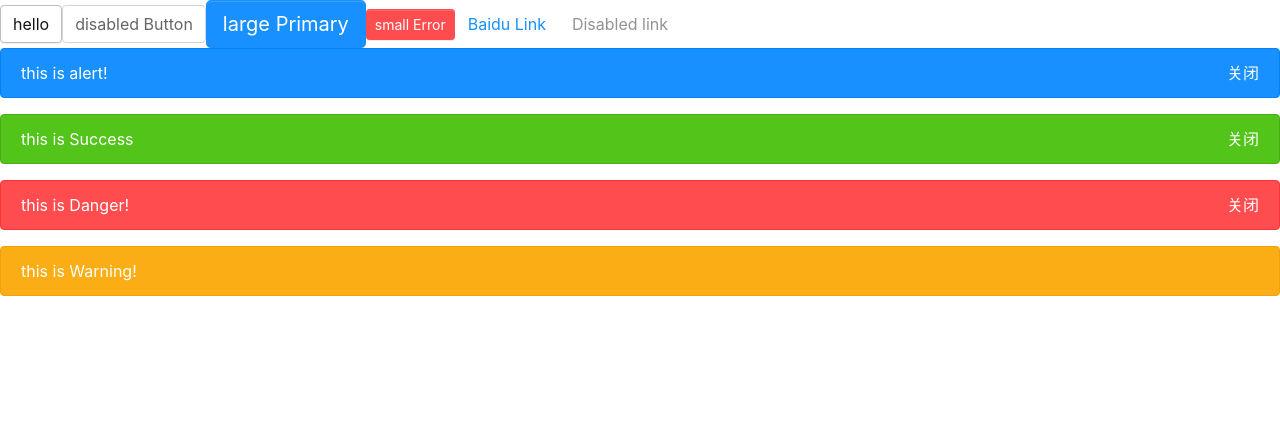
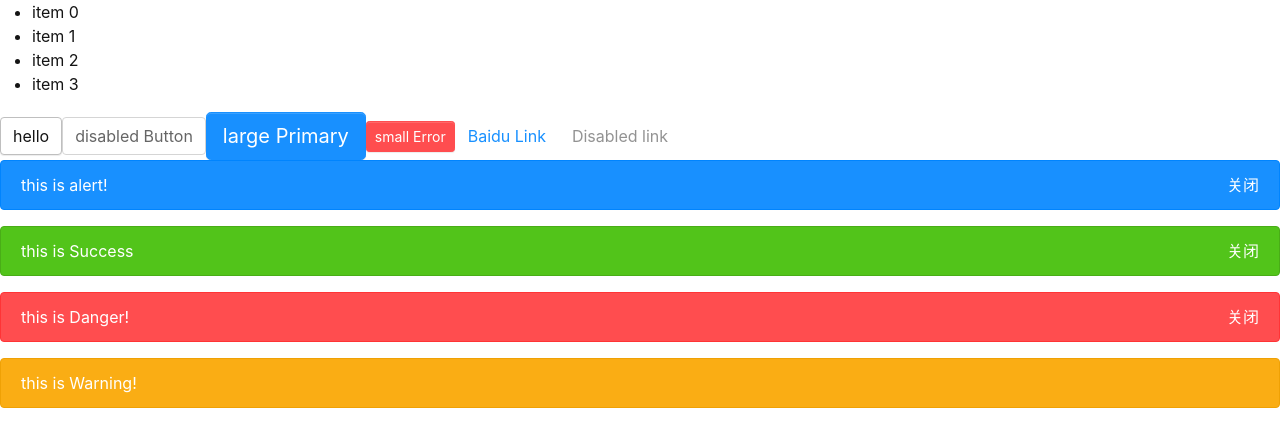
Before and after one commit to careful-sheep/viking-components, a React (Create React App) app: page / in a window 1280 px wide. Shown: the top 446 px of the page. Built offline with nearby package versions, Linux system fonts and the light colour scheme.

Commit message:
menuItem组件逻辑开发完毕

```diff
--- a/src/App.tsx
+++ b/src/App.tsx
@@ -1,11 +1,26 @@
 import React from 'react';
 import Button, { ButtonType, ButtonSize } from './components/button/Button';
 import Alert from './components/alert/Alert';
+import Menu from './components/menu/Menu';
+import MenuItem from './components/menu/MenuItem';
 
 const App: React.FC = () => {
     return (
         <div className="App">
             <header className="App-header">
+                <Menu
+                    defaultIndex={0}
+                    onSelect={index => {
+                        alert(index);
+                    }}
+                >
+                    <MenuItem index={0}>item 0</MenuItem>
+                    <MenuItem index={1} disabled>
+                        item 1
+                    </MenuItem>
+                    <MenuItem index={2}>item 2</MenuItem>
+                    <MenuItem index={3}>item 3</MenuItem>
+                </Menu>
                 <Button onClick={() => console.log('button Onclick')} className="allen-viking-button">
                     hello
                 </Button>
--- a/src/components/menu/Menu.tsx
+++ b/src/components/menu/Menu.tsx
@@ -1,26 +1,44 @@
-import React from 'react';
+import React, { useState, createContext } from 'react';
 import classNames from 'classnames';
 
 type menuMode = 'horizontal' | 'vertical';
-
+type SelectCallback = (selectIndex: number) => void;
 export interface IMenuProps {
-    defaultIndex?: number;
+    defaultIndex: number;
     className?: string;
     mode?: menuMode;
     style?: React.CSSProperties;
-    onSelect?: (selectIndex: number) => void;
+    onSelect?: SelectCallback;
 }
 
+interface IMenuContext {
+    index: number;
+    onSelect?: SelectCallback;
+}
+
+export const MenuContext = createContext<IMenuContext>({ index: 0 });
 const Menu: React.FC<IMenuProps> = props => {
     const { defaultIndex, className, mode, style, onSelect, children } = props;
+    const [currentActive, setCurrentActive] = useState<number>(defaultIndex);
 
     const classes = classNames('viking-menu', className, {
         'menu-vertical': mode === 'vertical'
     });
 
+    const handleClick = (index: number) => {
+        setCurrentActive(index);
+        if (onSelect) {
+            onSelect(index);
+        }
+    };
+
+    const passContext: IMenuContext = {
+        index: currentActive || 0,
+        onSelect: handleClick
+    };
     return (
         <ul className={classes} style={style}>
-            {children}
+            <MenuContext.Provider value={passContext}>{children}</MenuContext.Provider>
         </ul>
     );
 };
--- a/src/components/menu/MenuItem.tsx
+++ b/src/components/menu/MenuItem.tsx
@@ -1,8 +1,9 @@
-import React from 'react';
+import React, { useContext } from 'react';
 import classNames from 'classnames';
+import { MenuContext } from './Menu';
 
 export interface IMenuItemProps {
-    index?: number;
+    index: number;
     disabled?: boolean;
     className?: string;
     style?: React.CSSProperties;
@@ -10,13 +11,19 @@ export interface IMenuItemProps {
 
 const MenuItem: React.FC<IMenuItemProps> = props => {
     const { index, disabled, className, style, children } = props;
-
+    const context = useContext(MenuContext);
     const classes = classNames('menu-item', className, {
-        'is-disabled': disabled
+        'is-disabled': disabled,
+        'is-active': context.index === index
     });
 
+    const handleClick = () => {
+        if (context.onSelect && !disabled) {
+            context.onSelect(index);
+        }
+    };
     return (
-        <li className={classes} style={style}>
+        <li className={classes} style={style} onClick={handleClick}>
             {children}
         </li>
     );
```
